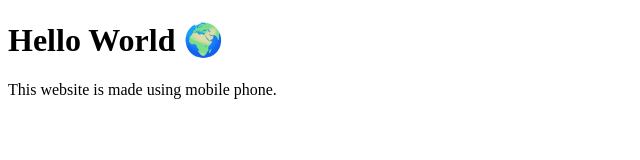
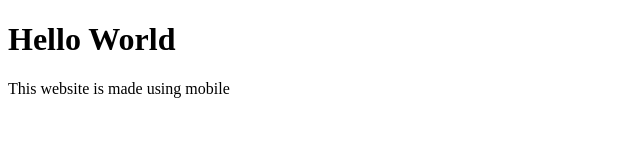
Before and after one commit to bytemount/first-project, a plain HTML site: page index.html in a window 1280 px wide. Shown: the whole page, without its empty margins (0-640 px from the left). Drawn offline with Linux system fonts and the light colour scheme.

Commit message:
Update index.html

```diff
--- a/index.html
+++ b/index.html
@@ -3,7 +3,7 @@
 <head>
       <title>My First Project</title> </head>
 <body>
-      <h1>Hello World 🌍</h1>
-      <p>This website is made using mobile phone.</p>
+      <h1>Hello World</h1>
+      <p>This website is made using mobile </p>
 </body>
 </html>
```
